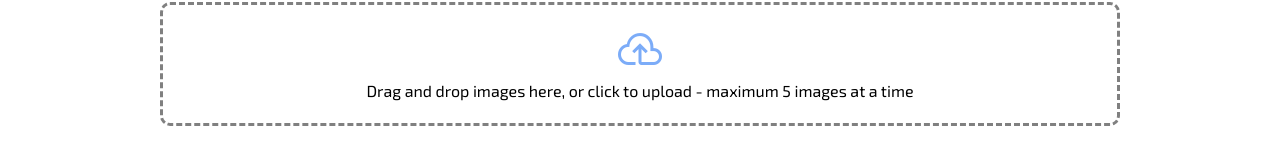
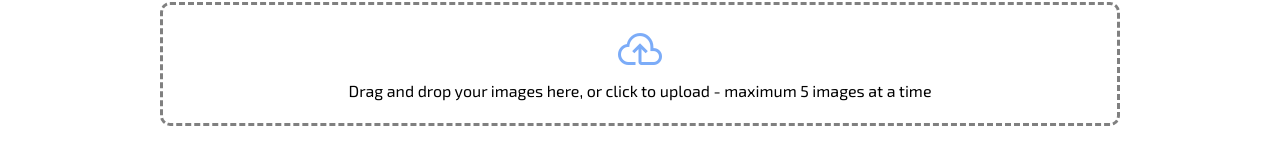
Before and after one commit to markohautala/nextjs-image-gallery-app, a Next.js app in the folder next-app/: page /upload in a window 1280 px wide. Shown: the part 242-406 px from the top of the page. Built offline with nearby package versions, Linux system fonts and the light colour scheme.

Commit message:
Run build

```diff
--- a/next-app/components/UploadBox.jsx
+++ b/next-app/components/UploadBox.jsx
@@ -143,7 +143,7 @@ export default function UploadBox() {
             ? "Uploading..."
             : error
             ? error
-            : "Drag and drop images here, or click to upload - maximum 5 images at a time"}
+            : "Drag and drop your images here, or click to upload - maximum 5 images at a time"}
         </p>
 
         {/* Display upload progress for each file */}
```
